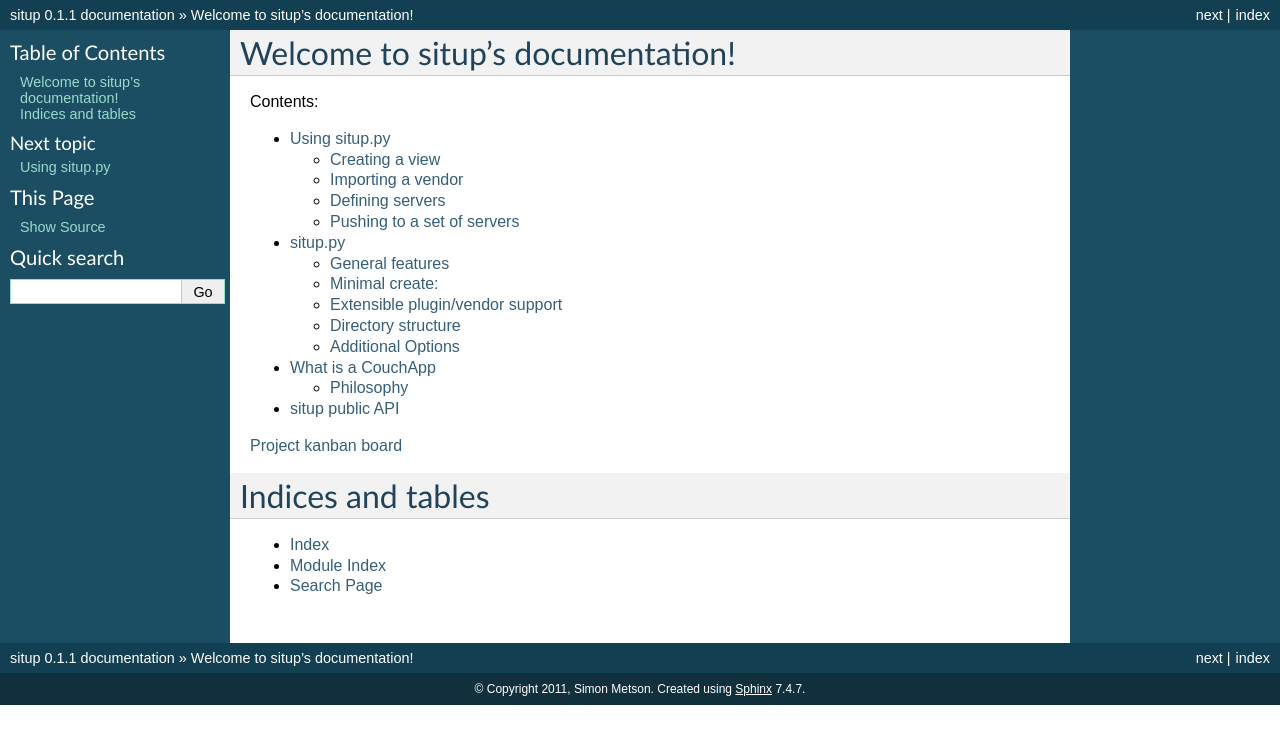
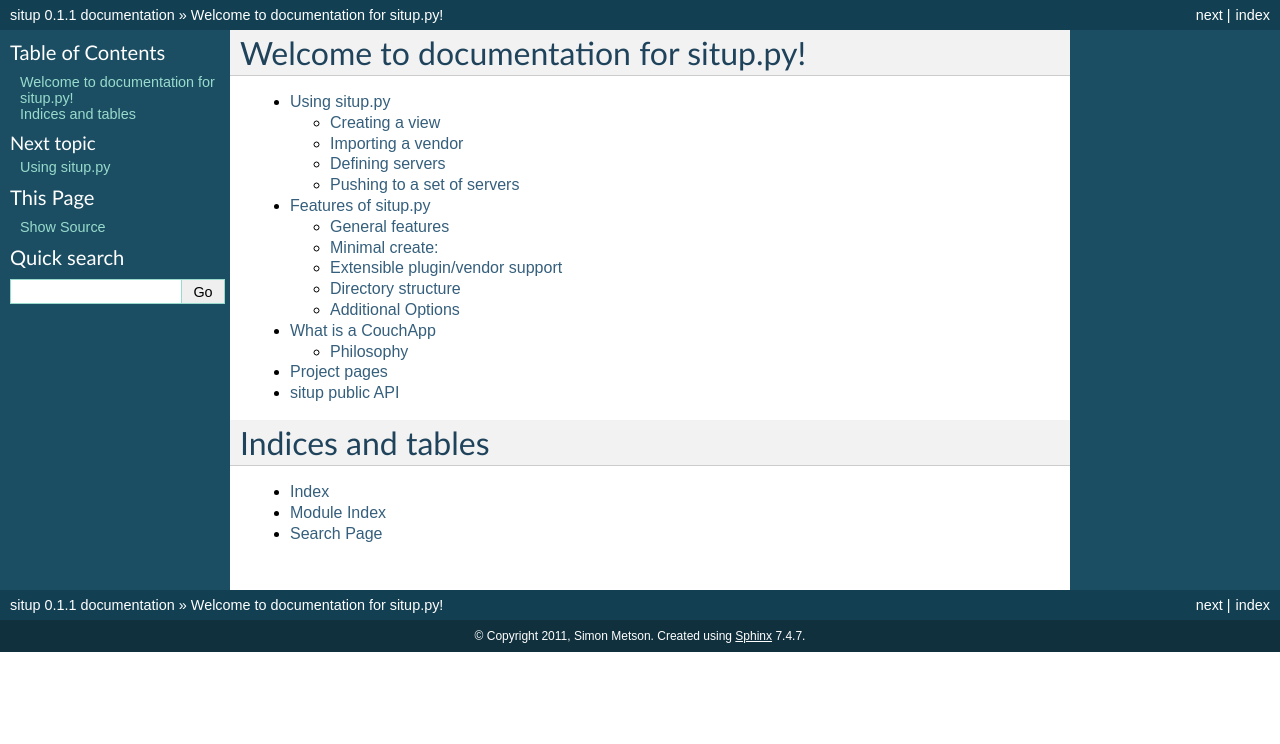
Before and after one commit to drsm79/situp, a Sphinx documentation site: the page built from docs/index.rst, in a window 1280 px wide. Shown: the top 744 px of the page. Built offline with Sphinx 7.4.7, drawn with Linux system fonts in a browser that asks for light colours; formulas are drawn with MathJax 3.

Commit message:
Doc tweaks

```diff
--- a/docs/conf.py
+++ b/docs/conf.py
@@ -120,7 +120,7 @@
 # Add any paths that contain custom static files (such as style sheets) here,
 # relative to this directory. They are copied after the builtin static files,
 # so a file named "default.css" will overwrite the builtin "default.css".
-html_static_path = ['static']
+html_static_path = ['.']
 
 # If not '', a 'Last updated on:' timestamp is inserted at every page bottom,
 # using the given strftime format.
--- /dev/null
+++ b/docs/externals.rst
@@ -0,0 +1,5 @@
+Project pages
+========================================
+
+* `Project kanban board <http://mikewallace.cloudant.com/situp-kanban/_design/kanbancouch/index.html>`_
+* `Github pages <http://drsm79.github.com/situp/>`_
--- a/docs/index.rst
+++ b/docs/index.rst
@@ -3,10 +3,9 @@
    You can adapt this file completely to your liking, but it should at least
    contain the root `toctree` directive.
 
-Welcome to situp's documentation!
+Welcome to documentation for situp.py!
 =================================
 
-Contents:
 
 .. toctree::
    :maxdepth: 2
@@ -14,9 +13,8 @@
    usage
    plan
    whatisacouchapp
+   externals
    code
-
-`Project kanban board <http://mikewallace.cloudant.com/situp-kanban/_design/kanbancouch/index.html>`_
 
 Indices and tables
 ==================
--- a/docs/plan.rst
+++ b/docs/plan.rst
@@ -1,4 +1,4 @@
-situp.py
+Features of situp.py
 ========================================
 General features
 ----------------------------------------
```
Also changed, not shown: 2 other files.
